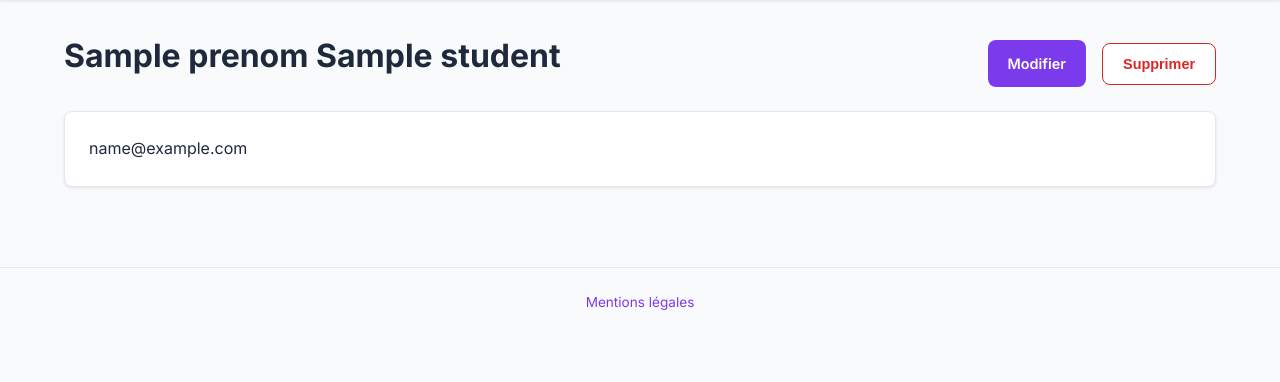
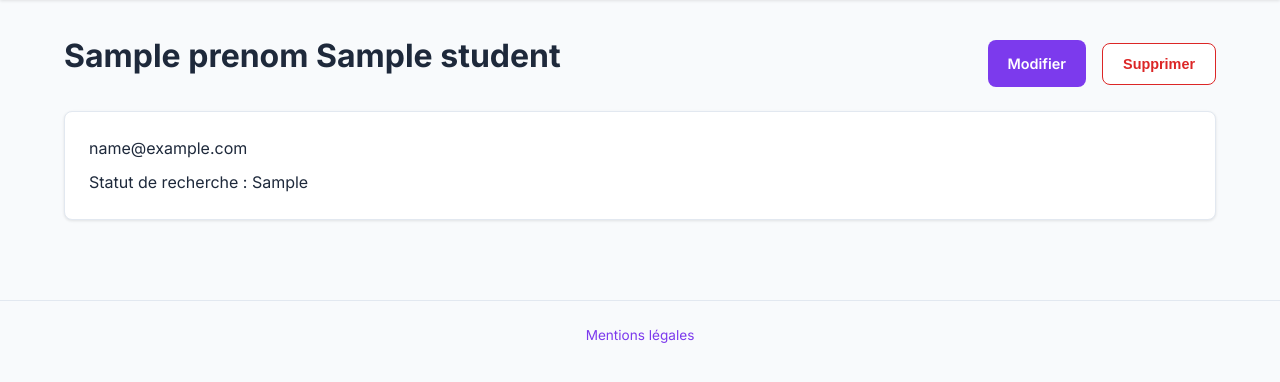
Before and after one commit to Mulooooo/Stagium, a PHP site: template templates/students/show.html.twig in a window 1280 px wide. Shown: the part 64-446 px from the top of the page. Run offline with PHP 8.4, Linux system fonts and the light colour scheme; the template is opened without the code that fills it: most values are stand-ins (such as "Sample title", 1, 10 or a date in 2020); some libraries are stand-ins or nearby versions.

Commit message:
feat: display student search status on show page

```diff
--- a/templates/students/show.html.twig
+++ b/templates/students/show.html.twig
@@ -18,5 +18,6 @@
 {% endif %}
 <div class="offer-detail">
     <p class="offer-detail__company">{{ student.email }}</p>
+    <p>Statut de recherche : {{ student.statut_recherche }}</p>
 </div>
 {% endblock %}
```
